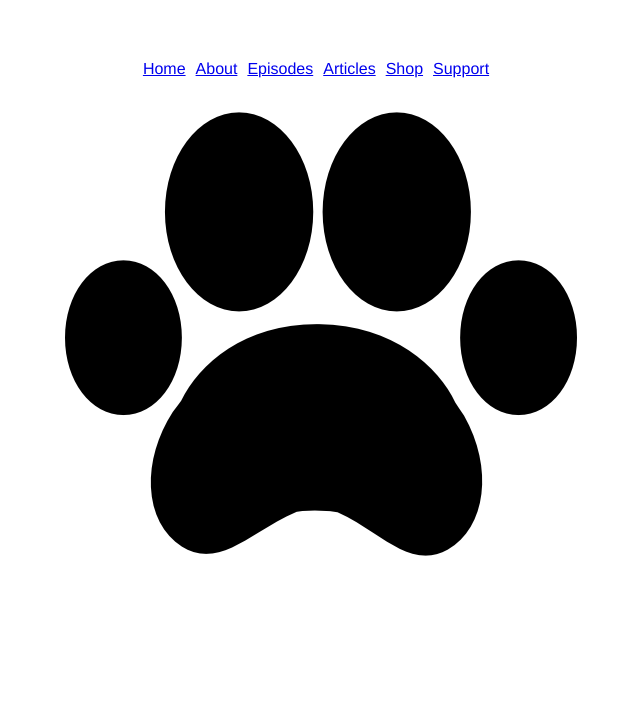
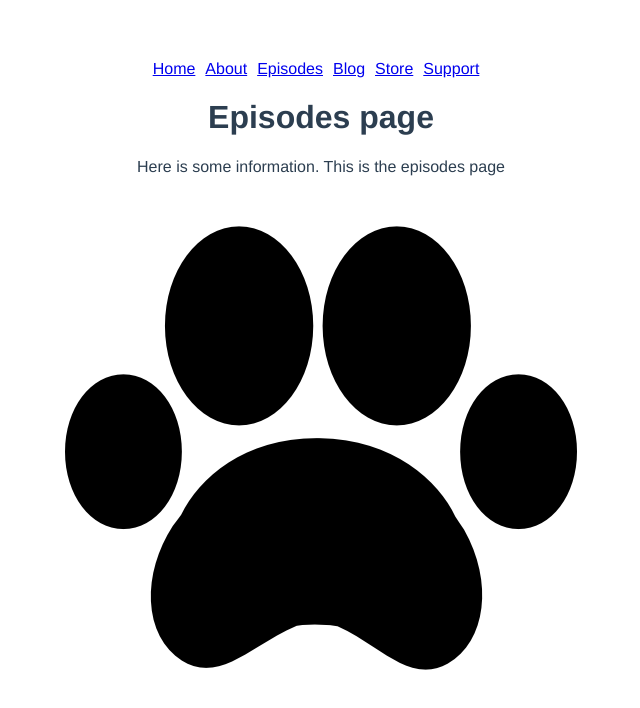
Before and after one commit to JustinaDesriute/dogstorian, a Vue app: page /#/episodes in a window 1280 px wide. Shown: the top 708 px of the page, without its empty margins (319-959 px from the left). Built offline with nearby package versions, Linux system fonts and the light colour scheme.

Commit message:
updated naming

```diff
--- a/src/App.vue
+++ b/src/App.vue
@@ -1,7 +1,7 @@
 <template>
   <div id="app">
+    <Navigation></Navigation>
     <router-view></router-view>
-    <Navigation></Navigation>
     <img alt="Vue logo" src="./assets/paw.png">
   </div>
 </template>
--- a/src/components/MainRoutePages/AboutPage.vue
+++ b/src/components/MainRoutePages/AboutPage.vue
@@ -1,7 +1,7 @@
 <template>
   <div>
     <h1>About page</h1>
-    <p>Here is some information. This is the home page</p>
+    <p>Here is some information. This is the about page</p>
   </div>
 </template>
 
--- a/src/components/MainRoutePages/ArticlesPage.vue
+++ b/src/components/MainRoutePages/ArticlesPage.vue
@@ -1,7 +1,7 @@
 <template>
   <div>
     <h1>Articles Page</h1>
-    <p>Here is some information. This is the home page</p>
+    <p>Here is some information. This is the articles page</p>
   </div>
 </template>
 
--- a/src/components/MainRoutePages/EpisodesPage.vue
+++ b/src/components/MainRoutePages/EpisodesPage.vue
@@ -1,7 +1,7 @@
 <template>
   <div>
-    <h1>Episoded page</h1>
-    <p>Here is some information. This is the home page</p>
+    <h1>Episodes page</h1>
+    <p>Here is some information. This is the episodes page</p>
   </div>
 </template>
 
--- a/src/components/MainRoutePages/ShopPage.vue
+++ /dev/null
@@ -1,14 +0,0 @@
-<template>
-  <div>
-    <h1>Shop Page</h1>
-    <p>Here is some information. This is the home page</p>
-  </div>
-</template>
-
-<script>
-export default {
-  name: 'ShopPage'
-}
-</script>
-<style>
-</style>
--- /dev/null
+++ b/src/components/MainRoutePages/StorePage.vue
@@ -0,0 +1,14 @@
+<template>
+  <div>
+    <h1>Store Page</h1>
+    <p>Here is some information. This is the store page</p>
+  </div>
+</template>
+
+<script>
+export default {
+  name: 'StorePage'
+}
+</script>
+<style>
+</style>
--- a/src/components/MainRoutePages/SupportPage.vue
+++ b/src/components/MainRoutePages/SupportPage.vue
@@ -1,7 +1,7 @@
 <template>
   <div>
     <h1>Support Page</h1>
-    <p>Here is some information. This is the home page</p>
+    <p>Here is some information. This is the support page</p>
   </div>
 </template>
 
--- a/src/components/Navigation.vue
+++ b/src/components/Navigation.vue
@@ -24,32 +24,32 @@ export default {
         {
           id: 0,
           text: 'Home',
-          page:'/LandingPage'
+          page:'/home'
         },
         {
           id: 1,
           text: 'About',
-          page:'/AboutPage'
+          page:'/about'
         },
         {
           id: 2,
           text: 'Episodes',
-          page:'/EpisodesPage'
+          page:'/episodes'
         },
         {
           id: 3,
-          text: 'Articles',
-          page:'/ArticlesPage'
+          text: 'Blog',
+          page:'/blog'
         },
         {
           id: 4,
-          text: 'Shop',
-          page:'/ShopPage'
+          text: 'Store',
+          page:'/store'
         },
         {
           id: 5,
           text: 'Support',
-          page:'/SupportPage'
+          page:'/support'
         }
       ]
     }
--- a/src/router.js
+++ b/src/router.js
@@ -4,7 +4,7 @@ import LandingPage from './components/MainRoutePages/LandingPage'
 import AboutPage from './components/MainRoutePages/AboutPage'
 import ArticlesPage from './components/MainRoutePages/ArticlesPage'
 import EpisodesPage from './components/MainRoutePages/EpisodesPage'
-import ShopPage from './components/MainRoutePages/ShopPage'
+import StorePage from './components/MainRoutePages/StorePage'
 import SupportPage from './components/MainRoutePages/SupportPage'
 
 Vue.use(Router)
@@ -13,36 +13,36 @@ export const router = new Router({
   routes: [
     {
       path: '/',
-      name: 'LandingPage',
+      name: 'home',
     },
     {
-      path: '/landingpage',
-      name: 'LandingPage',
+      path: '/home',
+      name: 'home',
       component: LandingPage
     },
     {
-      path: '/aboutpage',
-      name: 'AboutPage',
+      path: '/about',
+      name: 'about',
       component: AboutPage
     },
     {
-      path: '/articlespage',
-      name: 'ArticlesPage',
+      path: '/blog',
+      name: 'blog',
       component: ArticlesPage
     },
     {
-      path: '/episodespage',
-      name: 'EpisodesPage',
+      path: '/episodes',
+      name: 'episodes',
       component: EpisodesPage
     },
     {
-      path: '/shoppage',
-      name: 'ShopPage',
-      component: ShopPage
+      path: '/store',
+      name: 'store',
+      component: StorePage
     },
     {
-      path: '/supportpage',
-      name: 'SupportPage',
+      path: '/support',
+      name: 'support',
       component: SupportPage
     },
   ]
```
Also changed, not shown: 1 other file (tests, documents, lock files or other folders).
